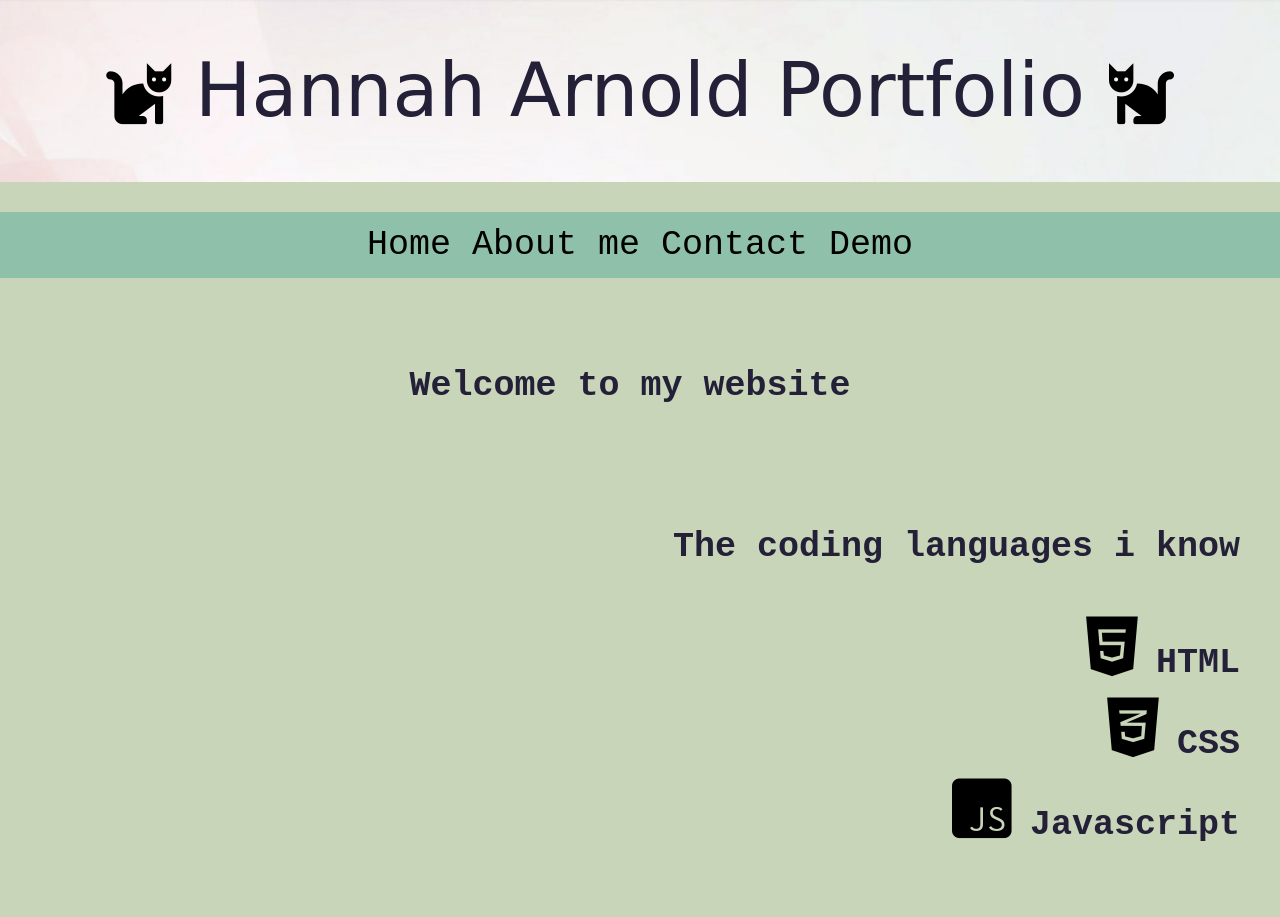
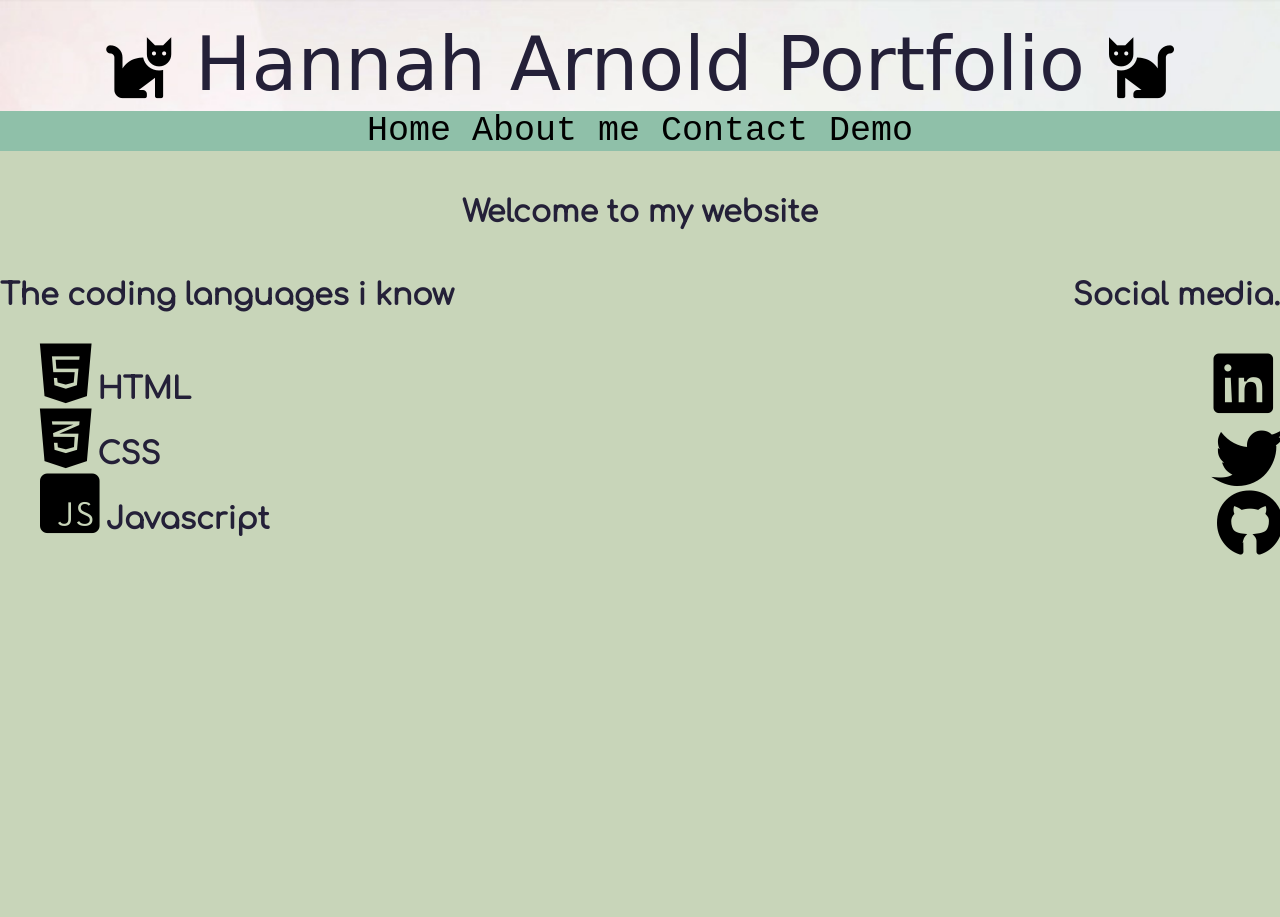
Before and after one commit to HannahArnold/MasterWebSite, a plain HTML site: page index.html in a window 1280 px wide. Shown: the top 917 px of the page. After the commit the page ends 800 px from the top, so only its background shows below. Drawn offline with Linux system fonts and the light colour scheme; a web font is replaced by a local one.

Commit message:
version 4

```diff
--- a/css/main.css
+++ b/css/main.css
@@ -1,5 +1,5 @@
 @import url("https://fonts.googleapis.com/css?family=Sunshiney&display=swap");
-
+@import url('https://fonts.googleapis.com/css?family=Comfortaa&display=swap');
 h1 {
   font-size: 35px;
   font-family: "Sunshiney", cursive;
@@ -8,36 +8,52 @@ h1 {
   padding: 40px 40px 20px 20px;
 }
 /* cat icons in title */
+.flip {
+  transform: scaleX(-1);
+}
+
 .cat {
   width: 60px;
   height: 90px;
   line-height: 1.88889;
   color: #696d7d;
 }
-
+/*  */
 h2 {
-  font-size: 35px;
-  font-family: "Roboto Mono", monospace;
+  font-size: 30px;
+  font-family: 'Comfortaa', cursive;
   color: #242038;
   box-sizing: border-box;
   padding: 40px 40px 20px 20px;
 }
 
 h3 {
-  font-size: 35px;
-  font-family: "Roboto Mono", monospace;
+  font-size: 30px;
+  font-family: 'Comfortaa', cursive;
   color: #242038;
   box-sizing: border-box;
-  padding: 40px 40px 20px 20px;
+  margin: 0px;
+   /* padding: 40px 40px 20px 20px;  */
+  float: right;
 }
 h4 {
   color: #242038;
-  font-family: "Roboto Mono", monospace;
+  font-family: 'Comfortaa', cursive;
   font-size: 30px;
+  float: left;
+  margin: 0px;
+}
+h5{
+  font-size: 30px;
+  font-family: 'Comfortaa', cursive;
+  color: #242038;
+  box-sizing: border-box;
+  /* padding: 40px 40px 20px 20px; */
 }
 ul{
   list-style-type:none;
 }
+/* positioning and styling */
 .right{
   text-align: right;
 }
@@ -67,27 +83,23 @@ ul{
   color: black;
 }
 
-#menu ol {
+/* #menu ol {
   list-style: none;
 }
 
 #menu li {
   display: inline;
-}
+} */
 
 .medium {
   font-size: 50px;
 }
 
-body,
-
-
-
-html {
+body,html {
   height: 100%;
   margin: 0;
   font-family: "Roboto Mono", monospace;
-  line-height: 1.88889;
+
   background-color: #c8d5b9;
 
 
@@ -106,24 +118,21 @@ button {
   border: none;
 }
 
-.flip {
-  transform: scaleX(-1);
-}
 
-/* .topnav:hover {
-  box-shadow: 0 12px 16px 0 rgba(0, 0, 0, 0.24),
-    0 17px 50px 0 rgba(0, 0, 0, 0.19);
-} */
+/* navigation bar */
 .topnav {
-  position: relative;
+  position: absolute;
   background-color: #8fc0a9;
   font-size: 35px;
   text-align: center;
   color: black;
+  width: 100%;
+  margin-top: -35px;
 }
 .fab {
   font-size: 65px;
   color: black;
+  text-align: center;
 }
 .fas {
   font-size: 65px;
@@ -136,7 +145,8 @@ button {
   color: black;
 }
 div{
-  text-align: left
+  text-align: left;
+  /* display: block; */
 }
 header{
   padding-top: 20px;
--- a/index.html
+++ b/index.html
@@ -34,23 +34,23 @@
 
     </a>
   </div>
-  <h3 class="center">
+  <h5 class="center">
     Welcome to my website
-  </h3>
-  <h3 class="right">The coding languages i know<br>
+  </h5>
+  <h4 class="left">The coding languages i know<br>
     <ul>
       <li><i class="fab fa-html5"></i> HTML </li>
       <li><i class="fab fa-css3-alt"></i> CSS</li>
       <li><i class="fab fa-js-square"></i> Javascript </li>
     </ul>
-  </h3>
-  <h3 class="left">
+  </h4>
+  <h3 class="right">
     Social media.
 
 
     <!-- bottom buttons -->
     <div>
-      <ul class="left">
+      <ul class="right">
         <li><a href="https://www.linkedin.com/in/hannah-arnold-110992183/">
             <i class="fab fa-linkedin circle fa-3x "></i></a></li>
         <li><a href="https://twitter.com/HannahArnold_00"><i class="fab fa-twitter fa-3x"></i></a></li>
```
Also changed, not shown: about me.html (+10 -1 lines), contact me.html (+10 -1 lines), demo.html (+9 -0 lines).
